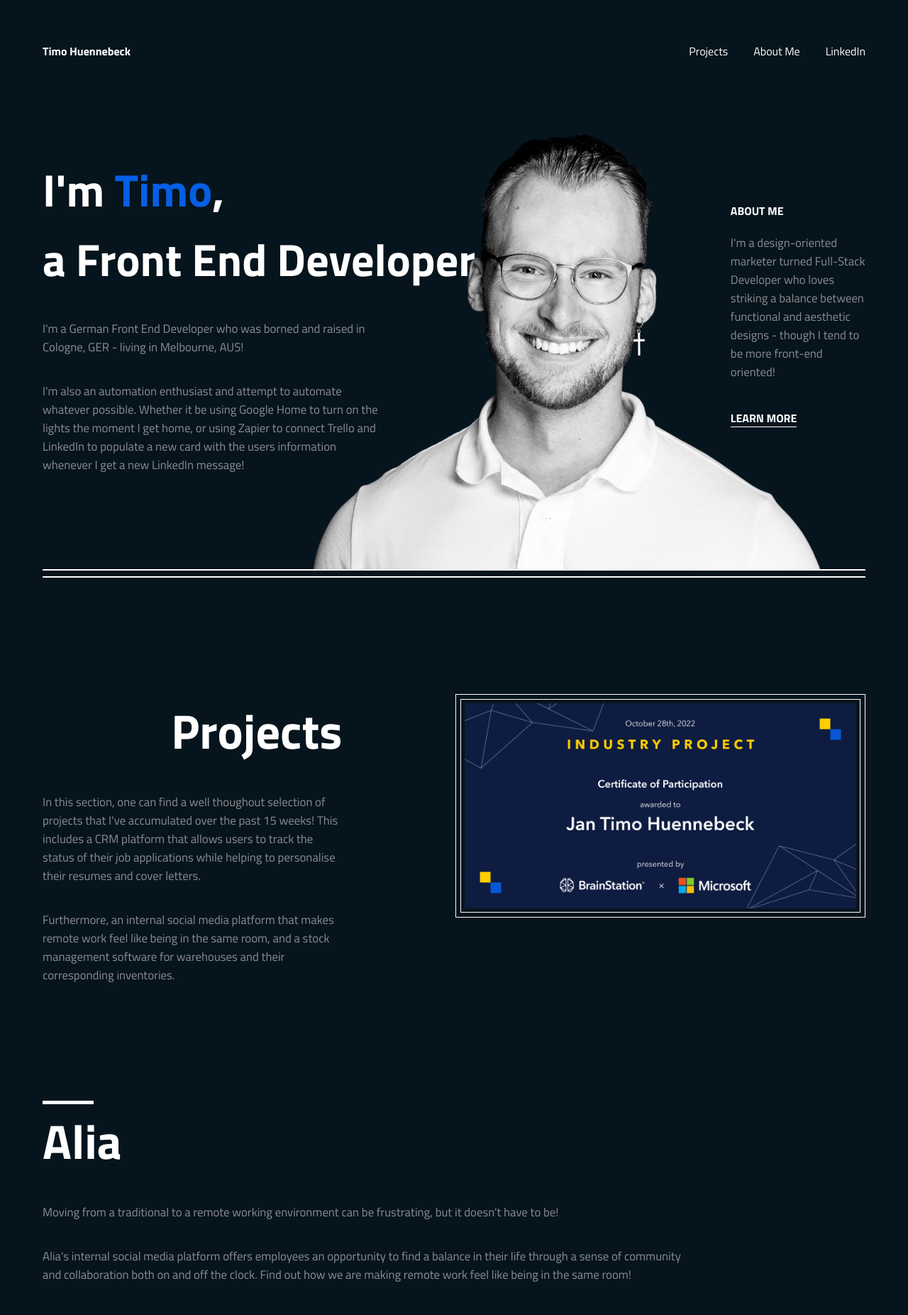
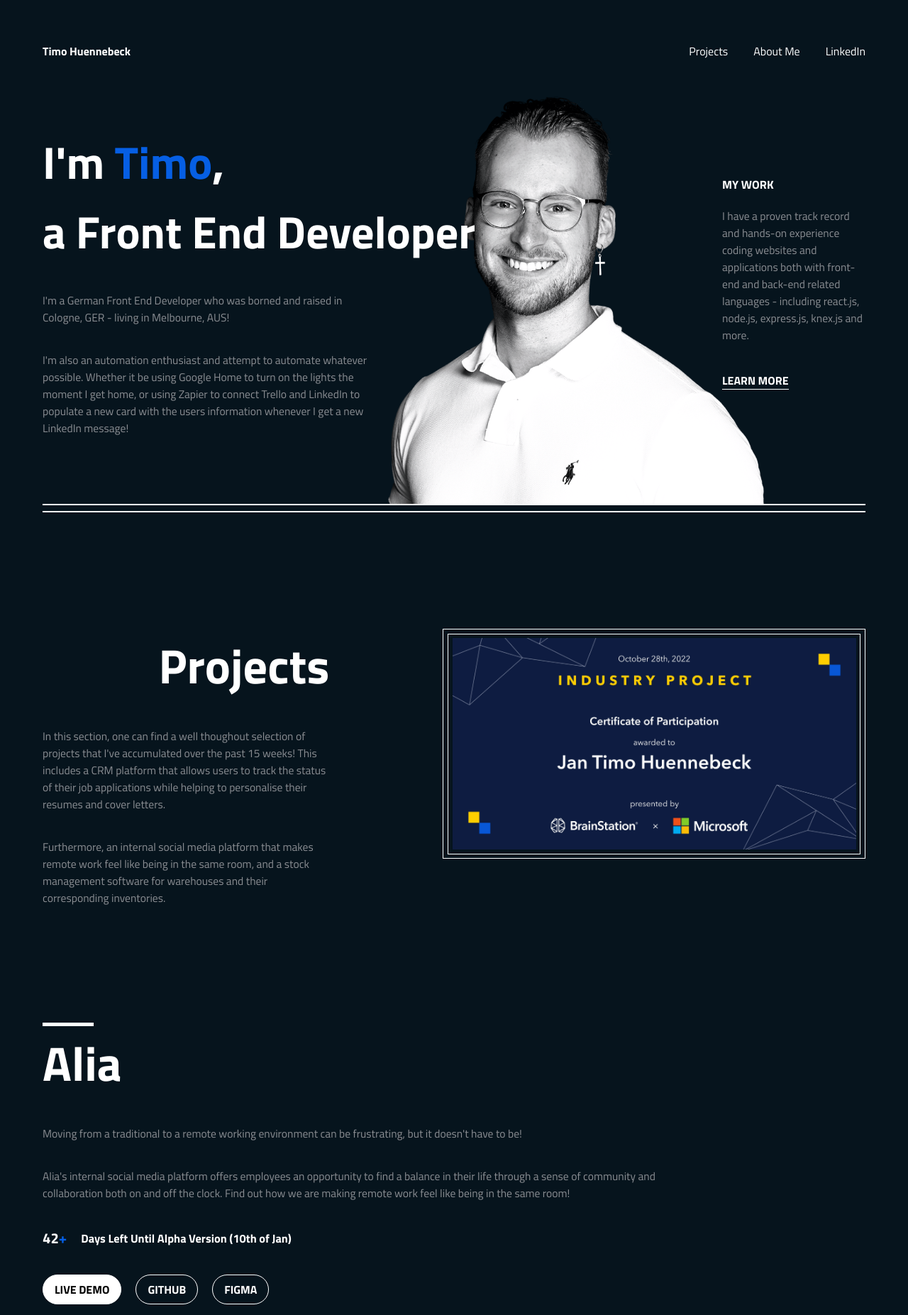
Before and after one commit to timohuennebeck/portfolio-website, a React (Create React App) app: page / in a window 1280 px wide. Shown: the top 1853 px of the page at 71% size. Built offline with nearby package versions, Linux system fonts and the light colour scheme.

Commit message:
add new profile image

```diff
--- a/src/components/FeatureElement/FeatureElement.scss
+++ b/src/components/FeatureElement/FeatureElement.scss
@@ -12,12 +12,12 @@
         &-number {
             color: $prim-color-2;
             font-weight: 700;
-            font-size: 1.375rem;
+            font-size: 1.275rem;
         }
 
         &-element {
             color: $sec-color-1;
-            font-size: 1.375rem;
+            font-size: 1.275rem;
             font-weight: 700;
         }
     }
@@ -25,6 +25,6 @@
     &__name {
         color: $prim-color-2;
         font-weight: 700;
-        font-size: 1.175rem;
+        font-size: 1.025rem;
     }
 }
--- a/src/components/LearnMoreField/LearnMoreField.scss
+++ b/src/components/LearnMoreField/LearnMoreField.scss
@@ -7,8 +7,8 @@
     max-width: 27.5rem;
 
     &__header {
-        font-size: 1rem;
-        color: #FFF;
+        font-size: 1.025rem;
+        color: #fff;
         font-weight: 700;
     }
 
--- a/src/pages/IntroductionPage/IntroductionPage.jsx
+++ b/src/pages/IntroductionPage/IntroductionPage.jsx
@@ -32,15 +32,10 @@
                 </div>
                 <div className="introduction__sub-content-learn-more">
                     <LearnMoreField
-                        name="ABOUT ME"
-                        paragraph="I'm a design-oriented marketer turned Full-Stack Developer who loves striking a balance between functional and aesthetic designs - though I tend to be more front-end oriented!"
-                        href="#about"
-                    />
-                    {/* <LearnMoreField
                         name="MY WORK"
                         paragraph="I have a proven track record and hands-on experience coding websites and applications both with front-end and back-end related languages - including react.js, node.js, express.js, knex.js and more."
                         href="#projects"
-                    /> */}
+                    />
                 </div>
             </div>
         </div>
--- a/src/pages/IntroductionPage/IntroductionPage.scss
+++ b/src/pages/IntroductionPage/IntroductionPage.scss
@@ -17,7 +17,7 @@
             background-image: url("../../assets/images/profile-background.png");
             background-position: center;
             background-size: cover;
-            height: 45rem;
+            min-height: 39.25rem;
             align-items: center;
             border-bottom: 2px solid white;
         }
--- a/src/styles/partials/_fonts.scss
+++ b/src/styles/partials/_fonts.scss
@@ -52,5 +52,5 @@
 
 p {
     color: $sec-color-2;
-    font-size: 1.05rem;
+    font-size: 0.975rem;
 }
```
Also changed, not shown: src/assets/images/portrait.png, src/assets/images/profile-background.png.
